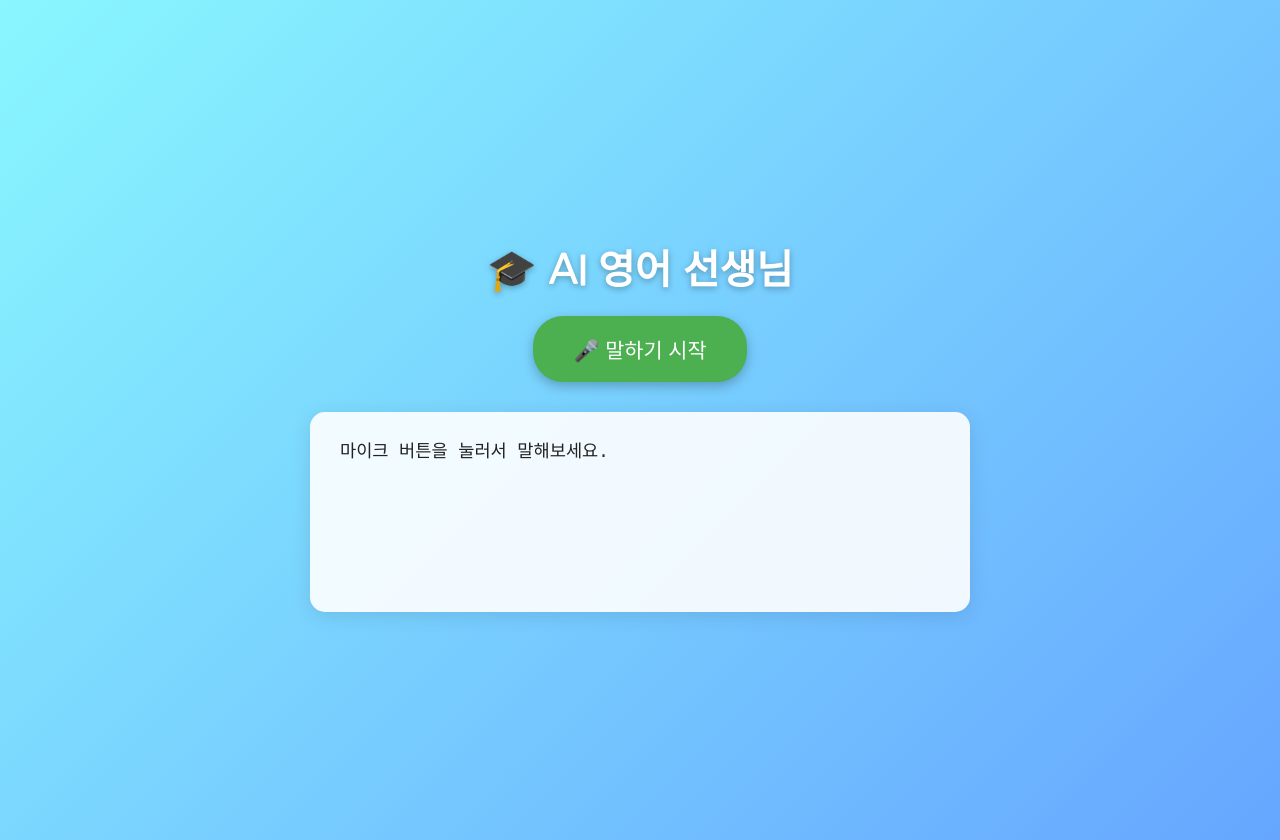
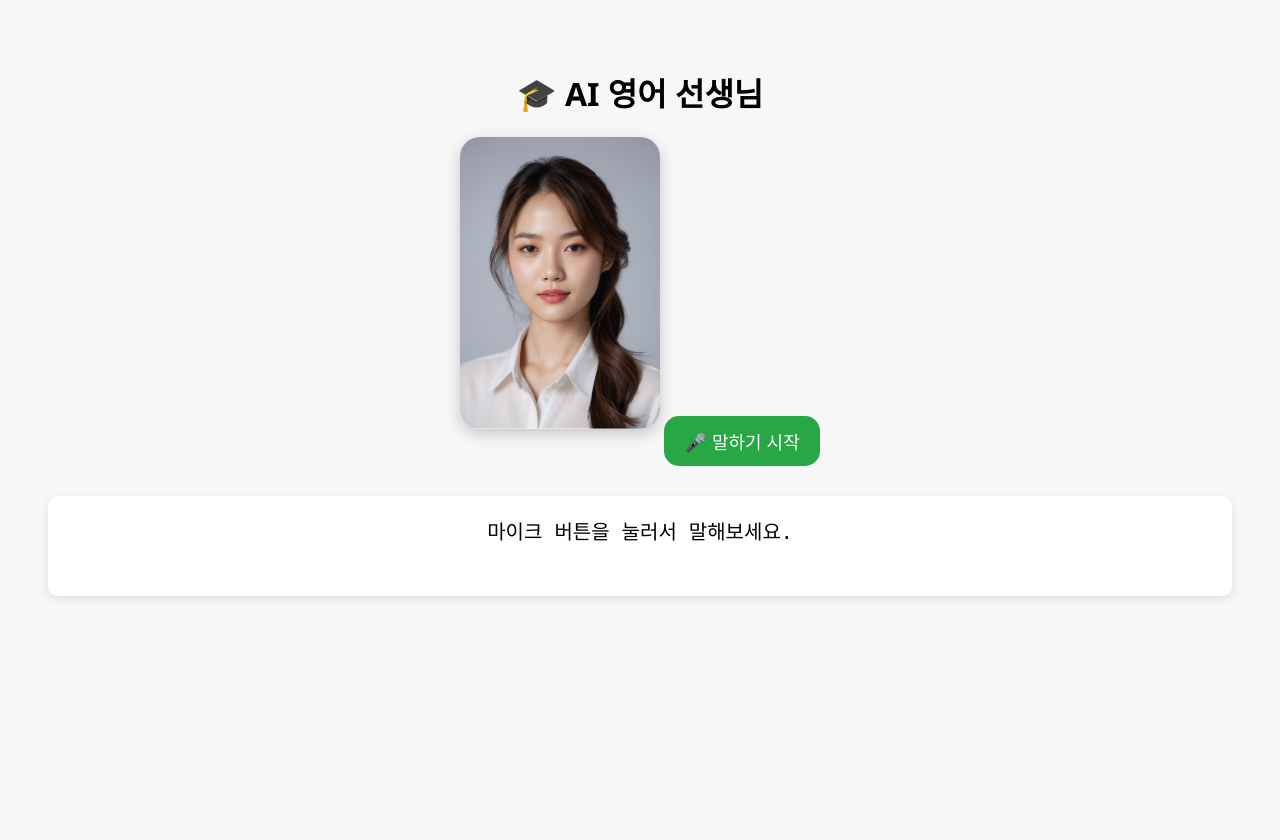
Before and after one commit to 0909007/ai-english-teacher, a plain HTML site: page index.html in a window 1280 px wide. After the commit the page ends 800 px from the top, so only its background shows below. Drawn offline with Linux system fonts and the light colour scheme.

Commit message:
Update index.html

```diff
--- a/index.html
+++ b/index.html
@@ -5,71 +5,51 @@
   <meta name="viewport" content="width=device-width, initial-scale=1" />
   <title>AI 영어 선생님</title>
   <style>
-    @import url('https://fonts.googleapis.com/css2?family=Nanum+Gothic&display=swap');
-
     body {
-      font-family: 'Nanum Gothic', sans-serif;
-      background: linear-gradient(135deg, #89f7fe 0%, #66a6ff 100%);
-      margin: 0;
-      min-height: 100vh;
-      display: flex;
-      flex-direction: column;
-      justify-content: center;
-      align-items: center;
-      color: #fff;
-      padding: 20px;
+      font-family: 'Segoe UI', Tahoma, Geneva, Verdana, sans-serif;
+      text-align: center;
+      background: #f7f7f7;
+      padding: 40px;
     }
-
-    h1 {
-      font-weight: 800;
-      font-size: 2.5rem;
-      margin-bottom: 0.5em;
-      text-shadow: 0 2px 6px rgba(0,0,0,0.3);
+    #teacher-face {
+      width: 200px;
+      border-radius: 20px;
+      box-shadow: 0 5px 15px rgba(0,0,0,0.2);
+      user-select: none;
+      margin-bottom: 20px;
     }
-
     #micButton {
-      background-color: #4CAF50;
+      background-color: #28a745;
+      color: white;
       border: none;
-      padding: 18px 40px;
-      font-size: 1.3rem;
-      color: white;
-      border-radius: 30px;
+      padding: 12px 20px;
+      font-size: 18px;
+      border-radius: 15px;
       cursor: pointer;
-      box-shadow: 0 4px 12px rgba(0,0,0,0.25);
-      transition: background-color 0.3s ease, transform 0.2s ease;
-      user-select: none;
+      transition: background-color 0.3s ease;
     }
-
     #micButton.listening {
-      background-color: #e94e77;
-      box-shadow: 0 0 20px #e94e77;
-      transform: scale(1.1);
+      background-color: #dc3545;
     }
-
-    #micButton:focus {
-      outline: none;
-      box-shadow: 0 0 12px #ffea00;
-    }
-
     #result {
       margin-top: 30px;
-      background: rgba(255,255,255,0.9);
-      color: #222;
-      border-radius: 15px;
-      padding: 25px 30px;
-      max-width: 600px;
-      width: 90%;
-      min-height: 150px;
-      font-size: 1.1rem;
-      box-shadow: 0 4px 20px rgba(0,0,0,0.1);
+      background: white;
+      border-radius: 10px;
+      padding: 20px;
+      font-size: 20px;
+      min-height: 60px;
+      box-shadow: 0 3px 8px rgba(0,0,0,0.1);
       white-space: pre-wrap;
-      word-break: break-word;
     }
   </style>
 </head>
 <body>
   <h1>🎓 AI 영어 선생님</h1>
+
+  <img src="teacher.jpg" alt="AI 선생님" id="teacher-face" />
+
   <button id="micButton">🎤 말하기 시작</button>
+
   <pre id="result">마이크 버튼을 눌러서 말해보세요.</pre>
 
   <script src="script.js"></script>
```
